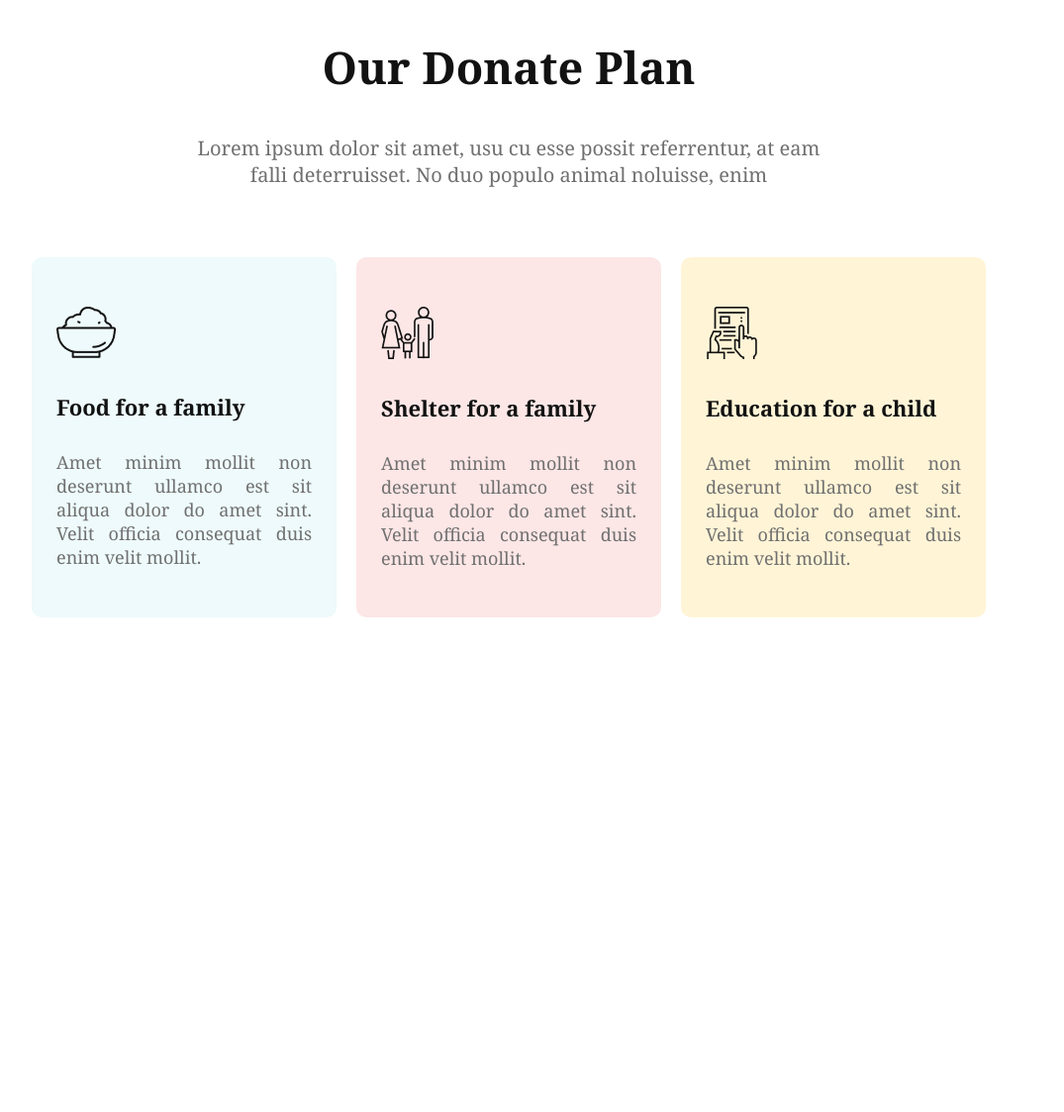
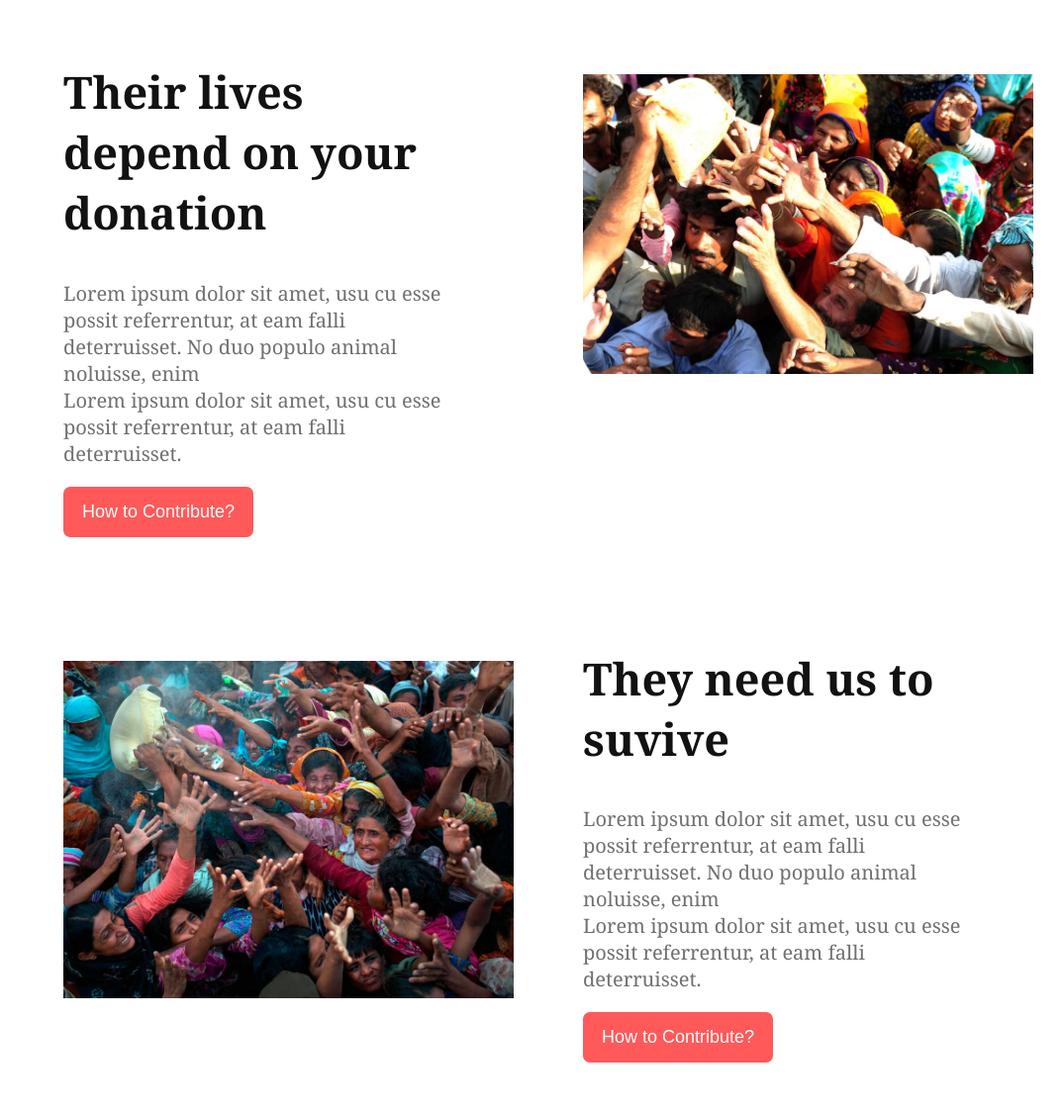
Before and after one commit to tainurrahaman/Donation-for-Helpless-people, a plain HTML site: page index.html in a window 1280 px wide. Shown: the whole page at 99% size, without its empty margins (126-1201 px from the left). Before the commit the page ends 845 px from the top, so only its background shows below. Drawn offline with Linux system fonts and the light colour scheme.

Commit message:
add how to you contribute part

```diff
--- a/index.html
+++ b/index.html
@@ -38,7 +38,7 @@
           <input class="btn" type="button" value="Donate Now" />
         </div>
       </section>
-      <section>
+      <section class="hide">
         <div class="donation-plan">
           <h2>Our Donate Plan</h2>
           <p class="d-des">
@@ -73,6 +73,34 @@
           </div>
         </div>
       </section>
+      <section>
+        <div class="live">
+          <div class="live-description">
+            <h2>Their lives depend on your donation</h2>
+            <p>
+              Lorem ipsum dolor sit amet, usu cu esse possit referrentur, at eam
+              falli deterruisset. No duo populo animal noluisse, enim
+              <br />Lorem ipsum dolor sit amet, usu cu esse possit referrentur,
+              at eam falli deterruisset.
+            </p>
+            <input class="btn" type="button" value="How to Contribute?" />
+          </div>
+          <img class="live-img" src="images/donation0.jpg" alt="" />
+        </div>
+        <div class="survive">
+          <img class="survive-img" src="images/donation6.jpg" alt="" />
+          <div class="survive-description">
+            <h2>They need us to suvive</h2>
+            <p>
+              Lorem ipsum dolor sit amet, usu cu esse possit referrentur, at eam
+              falli deterruisset. No duo populo animal noluisse, enim
+              <br />Lorem ipsum dolor sit amet, usu cu esse possit referrentur,
+              at eam falli deterruisset.
+            </p>
+            <input class="btn" type="button" value="How to Contribute?" />
+          </div>
+        </div>
+      </section>
     </main>
   </body>
 </html>
--- a/styles/style.css
+++ b/styles/style.css
@@ -1,5 +1,13 @@
 .hide {
     display: none;
+}
+
+body,
+html {
+    margin: 0;
+    padding: 0;
+    width: 100%;
+    height: 100%;
 }
 
 .container {
@@ -46,13 +54,17 @@
 }
 
 .donation h2,
-.donation-plan h2 {
+.donation-plan h2,
+.live-description h2,
+.survive-description h2 {
     color: #121212;
     font-size: 45px;
 }
 
 .donation p,
-.donation-plan p {
+.donation-plan p,
+.live-description p,
+.survive-description p {
     font-size: 20px;
     color: #707070;
 }
@@ -124,6 +136,29 @@
     color: #707070;
 }
 
+.live,
+.survive {
+    display: grid;
+    grid-template-columns: 1fr 1fr;
+    gap: 70px;
+    padding: 20px 150px;
+}
+
+.live-description,
+.survive-description {
+    padding: 5px 40px 20px 40px;
+    width: calc(100% - 60px);
+    /* border: 2px solid tomato; */
+}
+
+.live-img,
+.survive-img {
+    padding: 55px 40px 20px 40px;
+    height: auto;
+    width: 100%;
+    /* border: 2px solid tomato; */
+}
+
 /* Responsive Design */
 
 /* For small devices */
```
